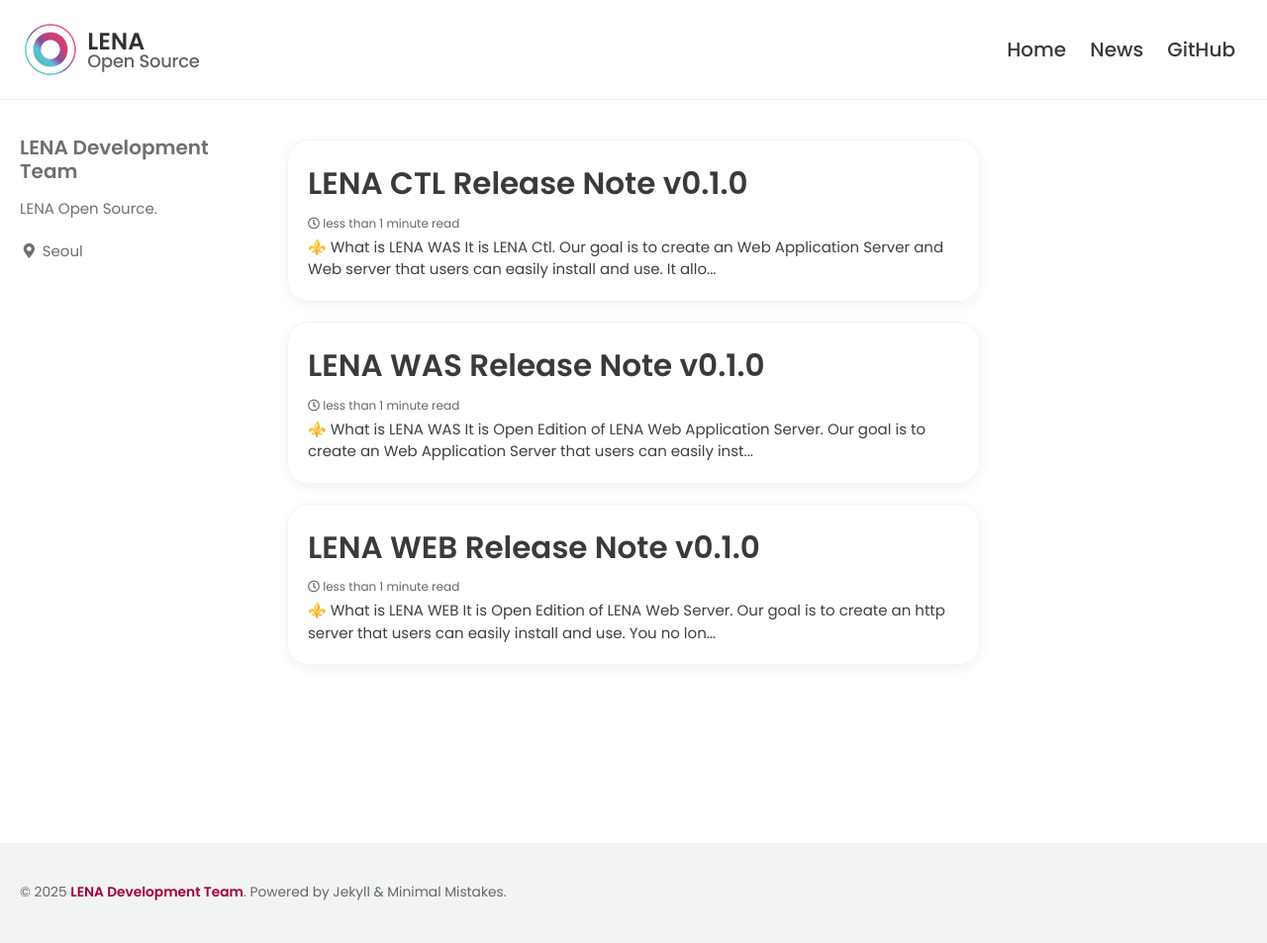
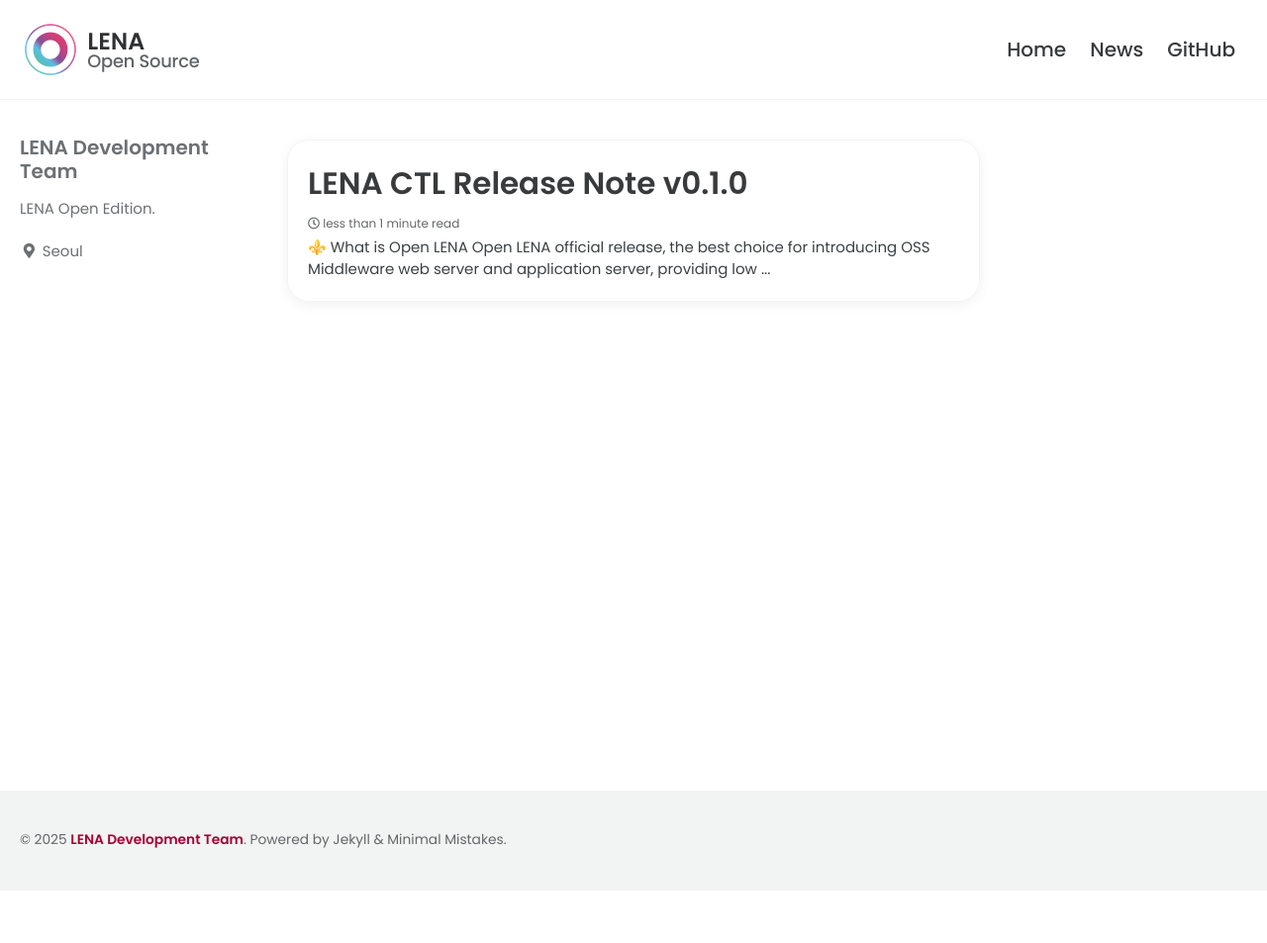
Before and after one commit to OpenLENA/openlena.github.io, a Jekyll site: the page built from _pages/news.md, in a window 1280 px wide. Shown: the whole page at 99% size. Built offline with Jekyll 4.4.1, drawn with Linux system fonts in a browser that asks for light colours; cached includes are drawn as plain includes; emoji names are drawn with the system emoji font; some web fonts are replaced; after the commit the page ends 900 px from its top, so only the background shows below that.

Commit message:
fix: change some pages of news

```diff
--- a/_config.yml
+++ b/_config.yml
@@ -16,7 +16,7 @@ minimal_mistakes_skin    : "default" # "air", "aqua", "contrast", "dark", "dirt"
 
 # Site Settings
 locale                   : "en-US"
-title                    : "LENA Open Source"
+title                    : "LENA Open Edition"
 title_separator          : "-"
 subtitle                 : # site tagline that appears below site title in masthead
 name                     : "LENA Development Team"
@@ -96,7 +96,7 @@ analytics:
 author:
   name             : "LENA Development Team"
   avatar           : # path of avatar image, e.g. "/assets/images/bio-photo.jpg"
-  bio              : "LENA Open Source."
+  bio              : "LENA Open Edition."
   location         : "Seoul"
   email            :
   links:
--- /dev/null
+++ b/_news/Open-LENA-Release_v1.0.0.md
@@ -0,0 +1,13 @@
+---
+title: "LENA CTL Release Note v0.1.0"
+layout: single-news
+toc: true
+toc_sticky: true
+---
+
+## :fleur_de_lis: What is Open LENA
+Open LENA official release, the best choice for introducing OSS Middleware web server and application server, providing low cost and high efficiency with centralized management features.
+
+
+## :rainbow: Features
+- Dashboard, monitoring, instance management, user permission management, and engine management.
--- a/_news/lena-ctl-release-note_v0.1.0.md
+++ /dev/null
@@ -1,15 +0,0 @@
----
-title: "LENA CTL Release Note v0.1.0"
-layout: single-news
-toc: true
-toc_sticky: true
----
-
-## :fleur_de_lis: What is LENA WAS
-It is [LENA Ctl](https://soltech.lgcns.com/lena). Our goal is to create an Web Application Server and Web server that users can easily install and use. It allows quick and easy installation and startup. If you have any questions or needs, please let us know through [WIKI](https://github.com/OpenLENA/lena-ctl/wiki) and [Google Groups](https://groups.google.com/g/lena-oe).
-
-## :rainbow: Features
-- Create Server : It can create Web Application Server and Web server so easily with cli command. Don't need to type in much things when create server, just required server name and service port
-
-## :runner: Contributors
-@sleepred @sangsik @ygygood @Pinepond
--- a/_news/lena-was-release-note_v0.1.0.md
+++ /dev/null
@@ -1,18 +0,0 @@
----
-title: "LENA WAS Release Note v0.1.0"
-layout: single-news
-toc: true
-toc_sticky: true
----
-
-## :fleur_de_lis: What is LENA WAS
-It is Open Edition of [LENA Web Application Server](https://soltech.lgcns.com/lena). Our goal is to create an Web Application Server that users can easily install and use. The LENA CTL allows quick and easy installation and startup. If you have any questions or needs, please let us know through [WIKI](https://github.com/OpenLENA/lena-web/wiki) and [Google Groups](https://groups.google.com/g/lena-oe).
-
-## :rainbow: Features
-- Data Source Factory : The database connection information is encrypted. It is very dangerous to expose the password in the configuration file. You can protect the database more securely by encrypting access information.
-- Disable Secure Cookie : Servlet filter to disable secure attribute of session cookie when set-cookie. By disabling the secure option of the session cookie, the session can be maintained even when switching from https to http. Be careful when using this feature. In general, it is recommended to use https.
-- Standard Out Access Log : log writes to standard output instead of file.
-- LENA CTL : The LENA Web Application Server can be installed quickly and easily through the Command Line Interface.
-
-## :runner: Contributors
-@sleepred @sangsik @ygygood @Pinepond
--- a/_news/lena-web-release-note_v0.1.0.md
+++ /dev/null
@@ -1,17 +0,0 @@
----
-title: "LENA WEB Release Note v0.1.0"
-layout: single-news
-toc: true
-toc_sticky: true
----
-
-## :fleur_de_lis: What is LENA WEB
-It is Open Edition of [LENA Web Server](https://soltech.lgcns.com/lena-web). Our goal is to create an http server that users can easily install and use. You no longer need to compile the httpd server on your server. The LENA CTL allows quick and easy installation and startup. If you have any questions or needs, please let us know through [WIKI](https://github.com/OpenLENA/lena-web/wiki) and [Google Groups](https://groups.google.com/g/lena-oe).
-
-## :rainbow: Features
-- Package : Portable installation files are provided for each OS (Centos7, Centos8 ...). Installation is complete simply by extracting the installation file. We are in charge of difficult tasks such as Compile performed in the OS.
-- mod-cmx : Provides LENA Web Server monitoring functions. You can check the monitoring result in Json/html format.
-- LENA CTL : The LENA Web Server can be installed quickly and easily through the Command Line Interface.
-
-## :runner: Contributors
-@sleepred @sangsik @ygygood @Pinepond
```
Also changed, not shown: _pages/home.md (+15 -15 lines), Gemfile.lock.
